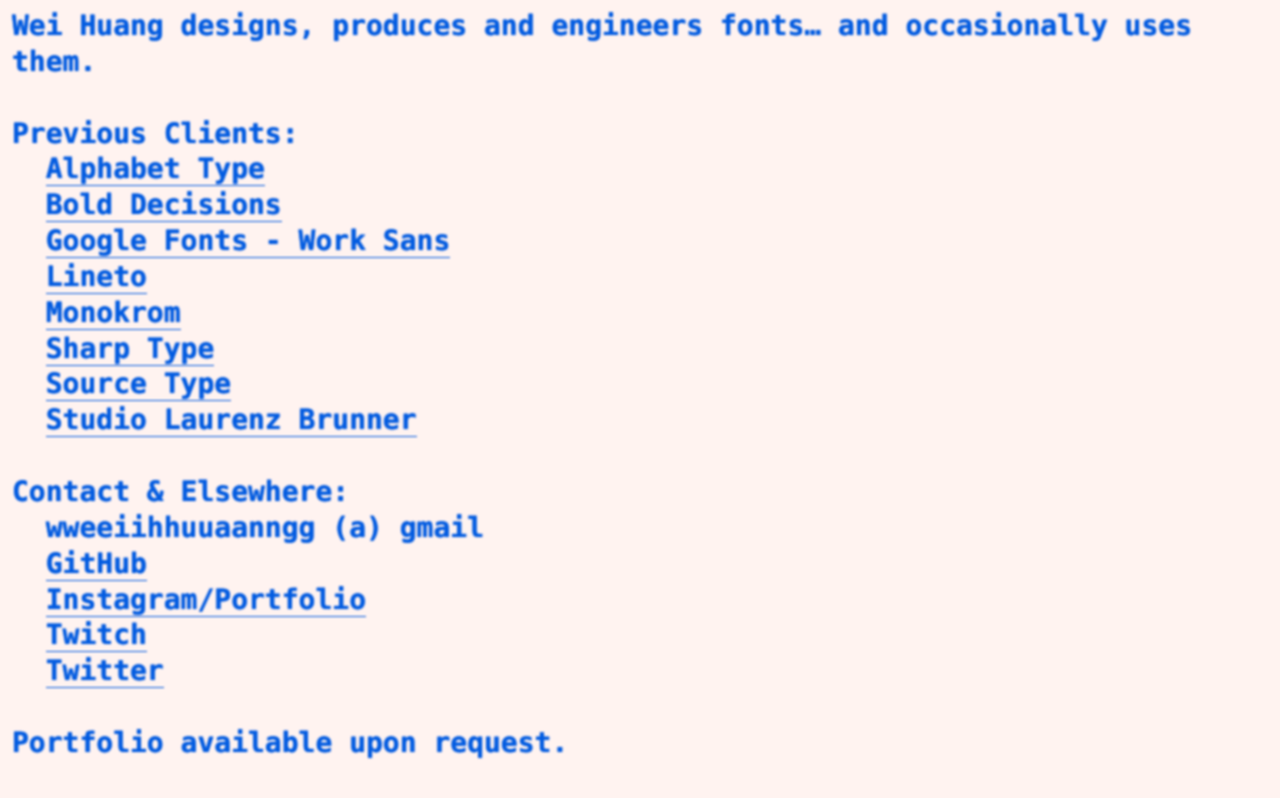
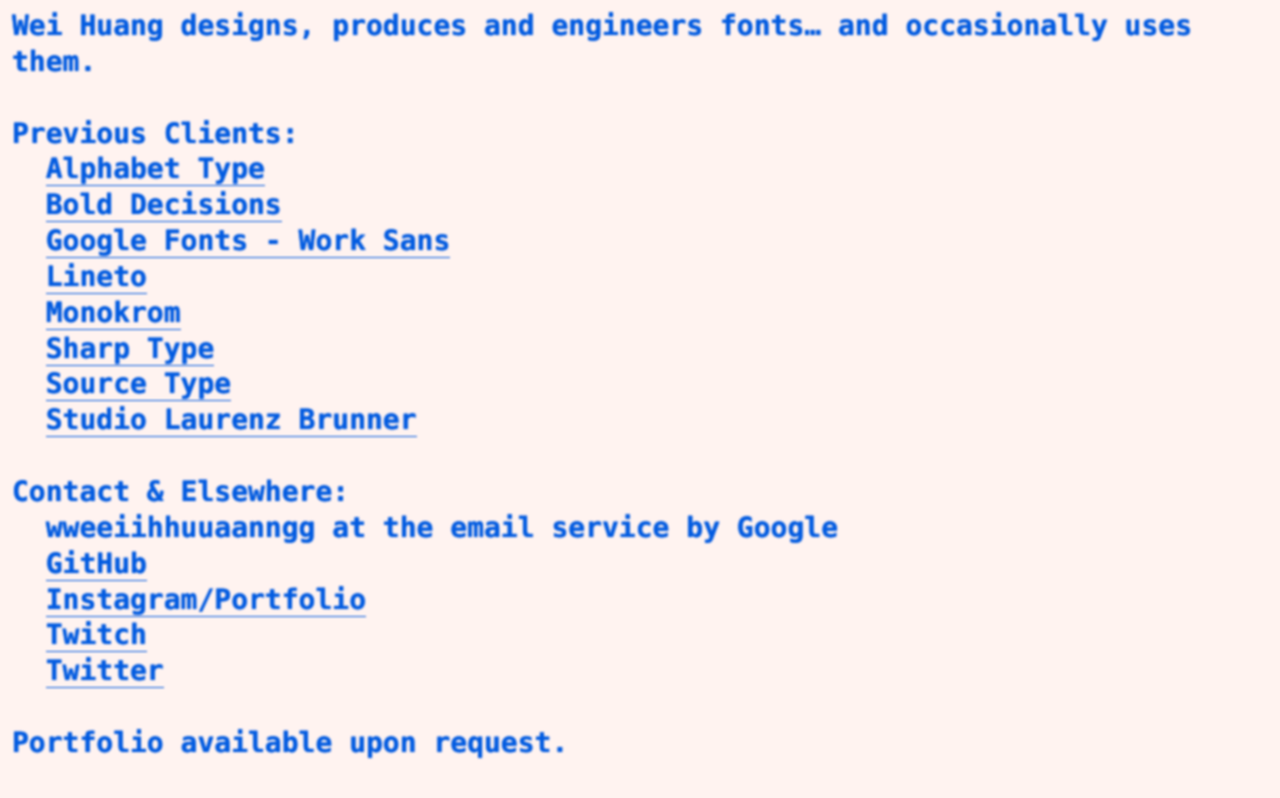
Before and after one commit to weiweihuanghuang/weiweihuanghuang.github.io, a plain HTML site: page index.html in a window 1280 px wide. Drawn offline with Linux system fonts and the light colour scheme.

Commit message:
Update index.html

```diff
--- a/index.html
+++ b/index.html
@@ -71,7 +71,7 @@
 
 	<p>Contact & Elsewhere:</p>
 	<ul class="dashed">
-		<li>wweeiihhuuaanngg (a) gmail</li>
+		<li>wweeiihhuuaanngg at the email service by Google </li>
 		<li><a href="http://github.com/weiweihuanghuang/" rel="noreferrer">GitHub</a></li>
 		<li><a href="https://www.instagram.com/w__h____/" rel="noreferrer">Instagram/Portfolio</a></li>
 		<li><a href="https://www.twitch.tv/w__h_" rel="noreferrer">Twitch</a></li>
```
